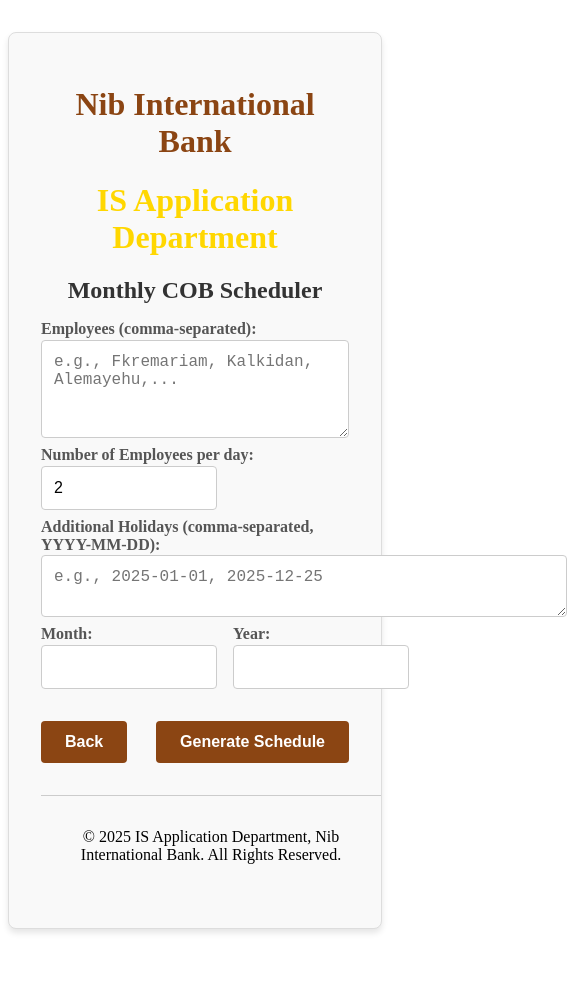
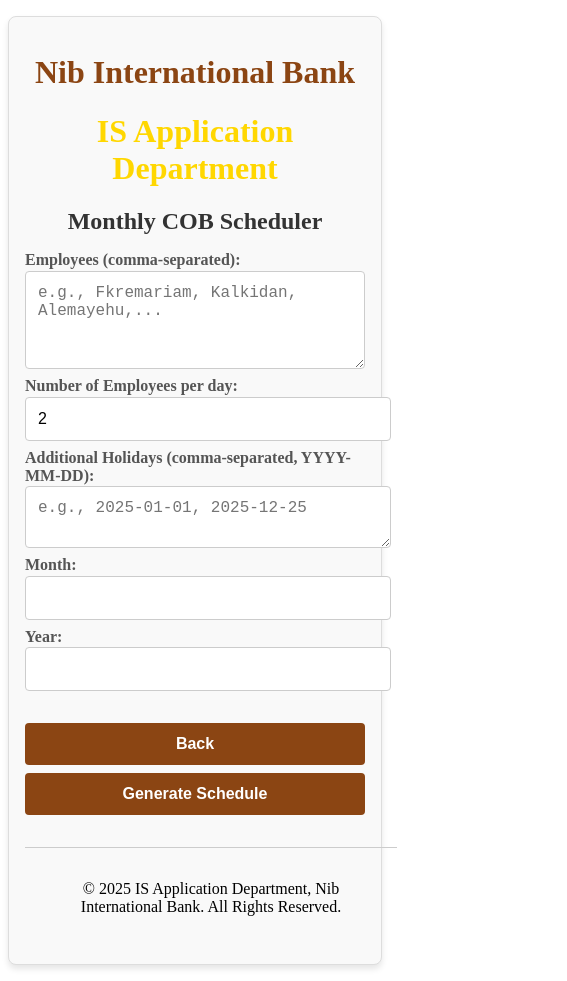
Before and after one commit to fkremariamn21/scheduler-app, a Next.js app: page /Scheduler in a window 390 px wide. Shown: the whole page, 567 px wide, since content can reach past the window. Built offline with nearby package versions, Linux system fonts and the light colour scheme.

Commit message:
Update css SchedulerForm.module.css

```diff
--- a/styles/SchedulerForm.module.css
+++ b/styles/SchedulerForm.module.css
@@ -156,3 +156,25 @@
   text-align: center;
   width: 100%;
 }
+@media (max-width: 600px) {
+  /* ⭐ Responsive styles for mobile */
+  .container {
+    padding: 1rem;
+    margin: 1rem auto;
+  }
+
+  .rowGroup {
+    flex-direction: column;
+    gap: 0.5rem;
+  }
+
+  .buttonContainer {
+    flex-direction: column;
+    gap: 0.5rem;
+  }
+
+  .shortInput,
+  .shortInputHoliday {
+    width: 100%;
+  }
+}
```
